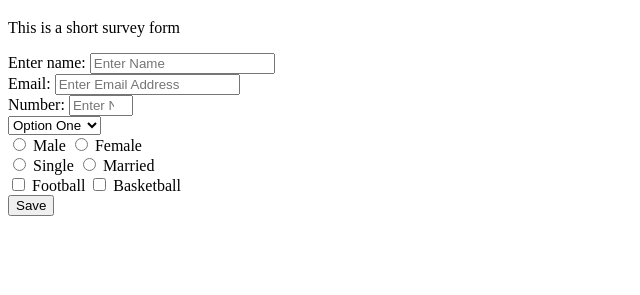
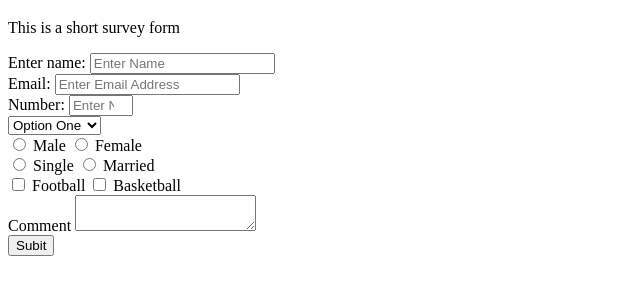
Before and after one commit to JheissonRojas/MicroverseProject1, a plain HTML site: page index.html in a window 1280 px wide. Shown: the part 61-356 px from the top of the page, without its empty margins (0-640 px from the left). Drawn offline with Linux system fonts and the light colour scheme.

Commit message:
Added Textarea and Button

```diff
--- a/index.html
+++ b/index.html
@@ -29,16 +29,18 @@
       <input type="radio" id="male" name="gender" value="male">
       <label for="male">Male</label>
       <input type="radio" id="female" name="gender" value="female">
-      <label for="female">Female</label><br>
+      <label for="female">Female</label><br />
       <input type="radio" id="single" name="status" value="single">
       <label for="single">Single</label>
       <input type="radio" id="married" name="status" value="married">
-      <label for="married">Married</label><br>
+      <label for="married">Married</label><br />
       <input type="checkbox" name="football" value="football">
       <label for="football">Football</label>
       <input type="checkbox" name="basketball" value="basketball">
-      <label for="basketball">Basketball</label><br>
-      <input type="submit" value="Save">
+      <label for="basketball">Basketball</label><br />
+      <label>Comment</label>
+      <textarea></textarea> <br />
+      <button id="submit">Subit</button>
     </form>
   </div>
   <script src="js/index.js"></script>
```
